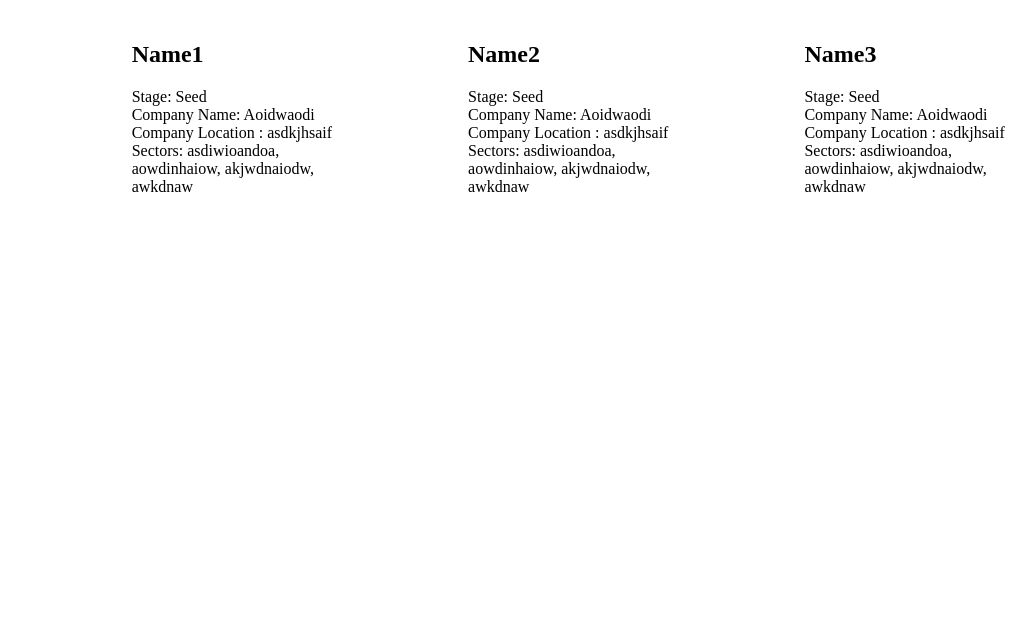
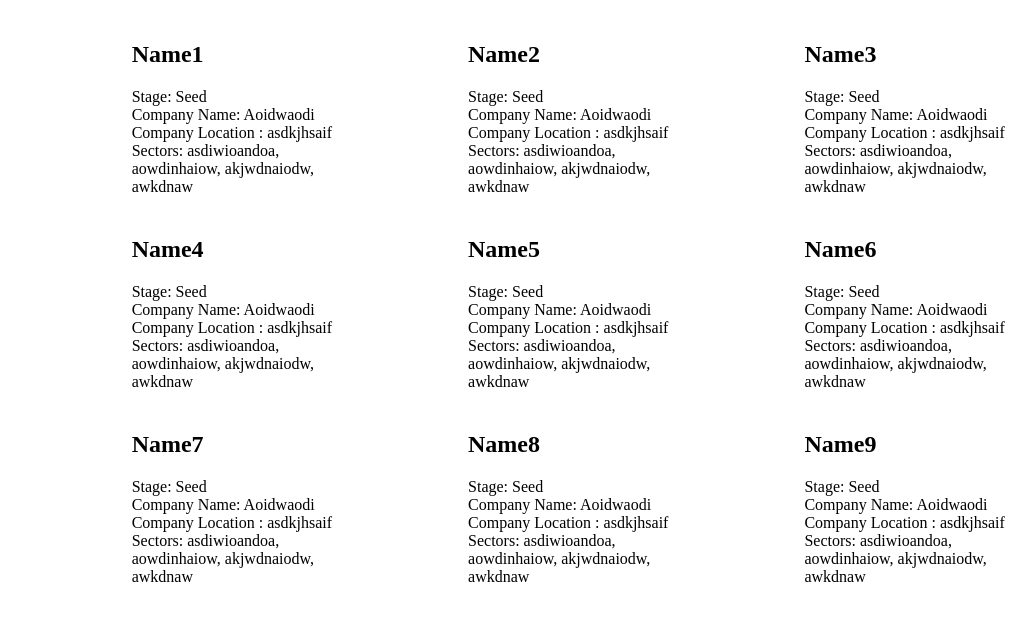
Before and after one commit to jamesskylor/VC-search, a plain HTML site: page results.html in a window 1280 px wide. Shown: the part 112-732 px from the top of the page, without its empty margins (39-1075 px from the left). Drawn offline with Linux system fonts and the light colour scheme; a web font is replaced by a local one.

Commit message:
Added more placeholders

```diff
--- a/results.html
+++ b/results.html
@@ -125,6 +125,76 @@
                     </p>
                 </td>
             </tr>
+            <tr>
+                <td>
+                    <h2>
+                        Name4
+                    </h2>
+                    <p>
+                        Stage: Seed<br>
+                        Company Name: Aoidwaodi<br>
+                        Company Location : asdkjhsaif<br>
+                        Sectors: asdiwioandoa, aowdinhaiow, akjwdnaiodw, awkdnaw<br>
+                    </p>
+                </td>
+                <td>
+                    <h2>
+                        Name5
+                    </h2>
+                    <p>
+                        Stage: Seed<br>
+                        Company Name: Aoidwaodi<br>
+                        Company Location : asdkjhsaif<br>
+                        Sectors: asdiwioandoa, aowdinhaiow, akjwdnaiodw, awkdnaw<br>
+                    </p>
+                </td>
+                <td>
+                    <h2>
+                        Name6
+                    </h2>
+                    <p>
+                       Stage: Seed<br>
+                        Company Name: Aoidwaodi<br>
+                        Company Location : asdkjhsaif<br>
+                        Sectors: asdiwioandoa, aowdinhaiow, akjwdnaiodw, awkdnaw<br>
+                    </p>
+                </td>
+            </tr>
+            <tr>
+                <td>
+                    <h2>
+                        Name7
+                    </h2>
+                    <p>
+                        Stage: Seed<br>
+                        Company Name: Aoidwaodi<br>
+                        Company Location : asdkjhsaif<br>
+                        Sectors: asdiwioandoa, aowdinhaiow, akjwdnaiodw, awkdnaw<br>
+                    </p>
+                </td>
+                <td>
+                    <h2>
+                        Name8
+                    </h2>
+                    <p>
+                        Stage: Seed<br>
+                        Company Name: Aoidwaodi<br>
+                        Company Location : asdkjhsaif<br>
+                        Sectors: asdiwioandoa, aowdinhaiow, akjwdnaiodw, awkdnaw<br>
+                    </p>
+                </td>
+                <td>
+                    <h2>
+                        Name9
+                    </h2>
+                    <p>
+                       Stage: Seed<br>
+                        Company Name: Aoidwaodi<br>
+                        Company Location : asdkjhsaif<br>
+                        Sectors: asdiwioandoa, aowdinhaiow, akjwdnaiodw, awkdnaw<br>
+                    </p>
+                </td>
+            </tr>
         </table>
 
 
```
